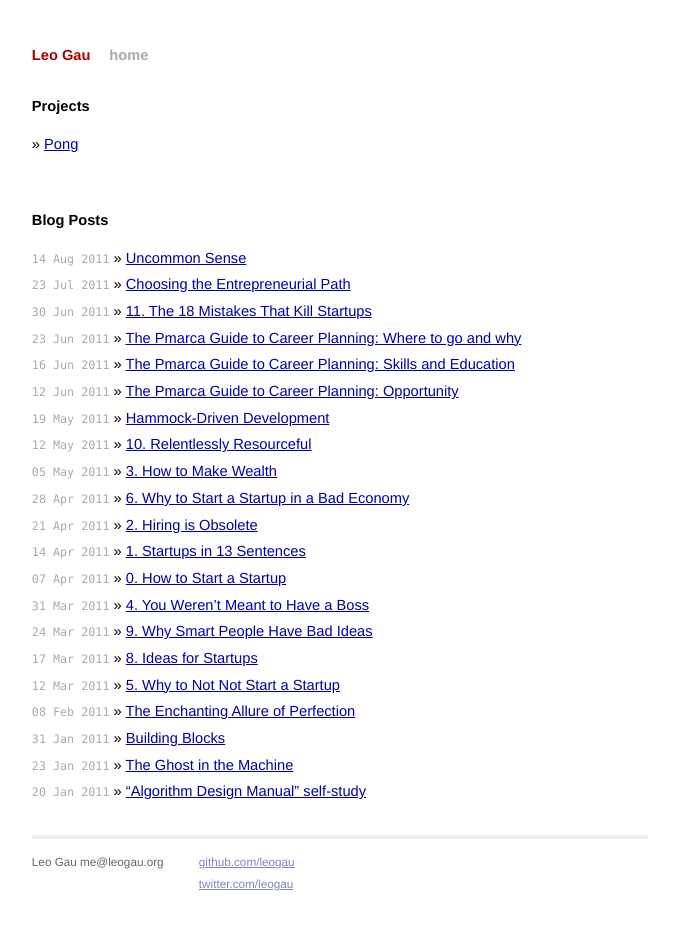
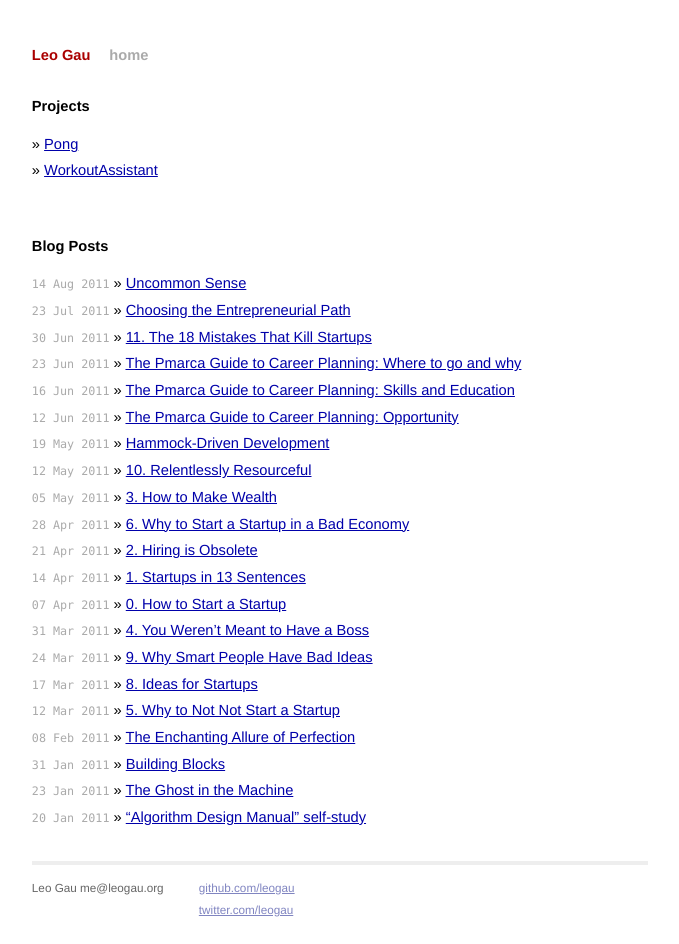
Before and after one commit to leogau/leogau.org-archive, a Jekyll site: the page built from index.html, in a window 1280 px wide. Shown: the whole page, without its empty margins (300-979 px from the left). Built offline with Jekyll 4.4.1, drawn with Linux system fonts in a browser that asks for light colours.

Commit message:
Add workout assistant link

```diff
--- a/index.html
+++ b/index.html
@@ -7,6 +7,7 @@ title: Leo Gau
   <h1>Projects</h1>
   <ul class="projects">
       <li> &raquo; <a href="/pong">Pong</a></li>
+      <li> &raquo; <a href="/WorkoutAssistant">WorkoutAssistant</a></li>
   </ul>
 
   <br />
```
